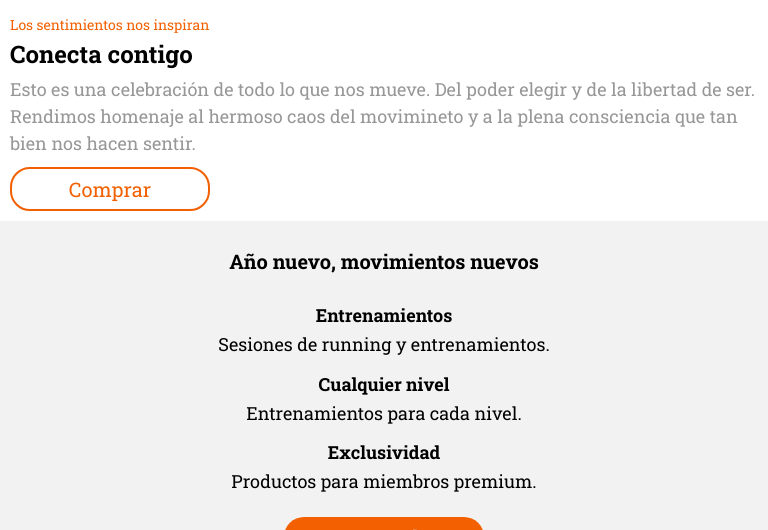
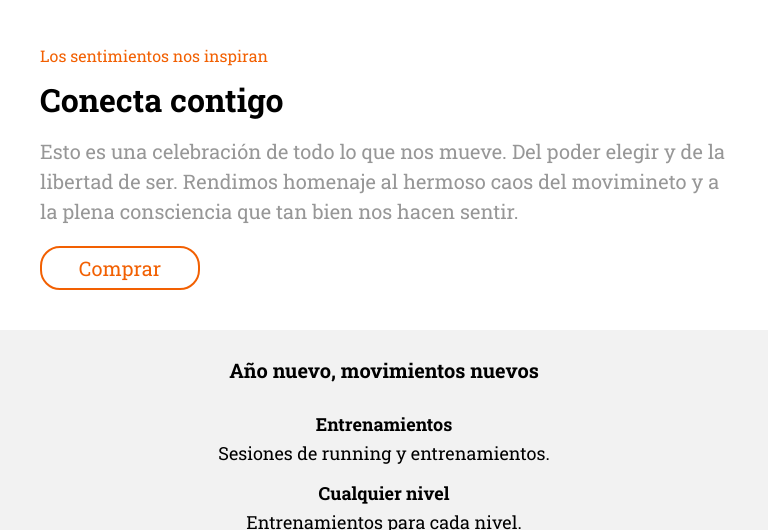
Before and after one commit to Adalab/modulo-1-evaluacion-final-Lurdesmg, a website: page src/html/index.html in a window 768 px wide. Shown: the part 802-1332 px from the top of the page. Drawn offline with nearby package versions, Linux system fonts and the light colour scheme; files that its build step writes are made by us from their sources; files whose address does not match are found by name.

Commit message:
tablet-version-main1

```diff
--- a/src/scss/layout/_tablet.scss
+++ b/src/scss/layout/_tablet.scss
@@ -11,7 +11,7 @@
         width: 100%;
     }
     .header__hero {
-        flex-grow: 0;
+        /*flex-grow: 0;*/
         padding-bottom: 10%;
     }
     .header__title {
@@ -28,4 +28,27 @@
         width: 100%;
         height: 100%;
     }
+
+    .main__sec1 {
+        display: flex;
+        flex-direction: column;
+        justify-content: flex-start;
+        padding: 4rem;
+    }
+    .main__sec1-feelings {
+        margin-bottom: 2rem;
+        font-size: 1.6rem;
+    }
+    .main__sec1-title {
+        margin-bottom: 2rem;
+        font-size: 3.2rem;
+    }
+    .main__sec1-text {
+        margin-bottom: 2rem;
+        font-size: 2rem;
+    }
+    .main__sec1-button {
+        width: 16rem;
+    }
+
 }
```
